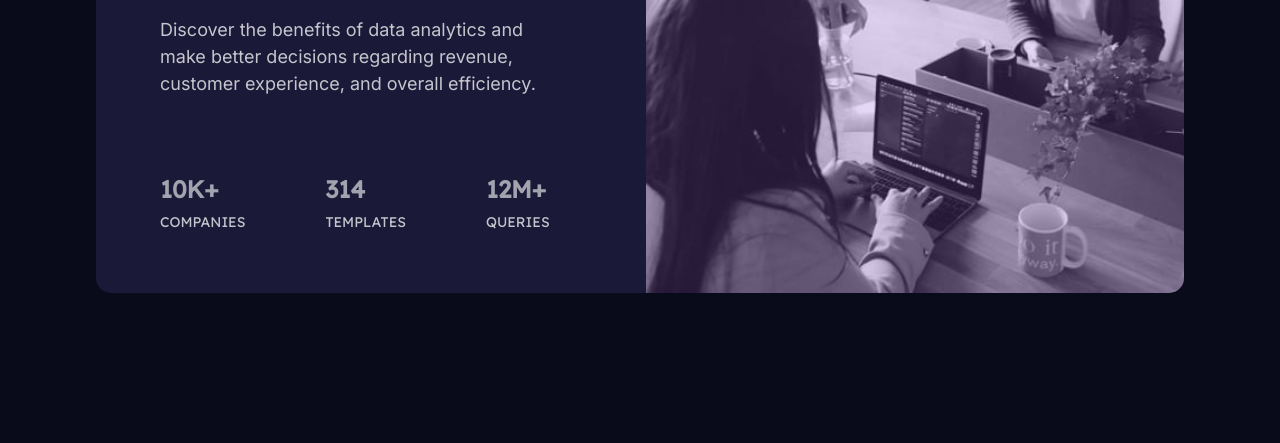
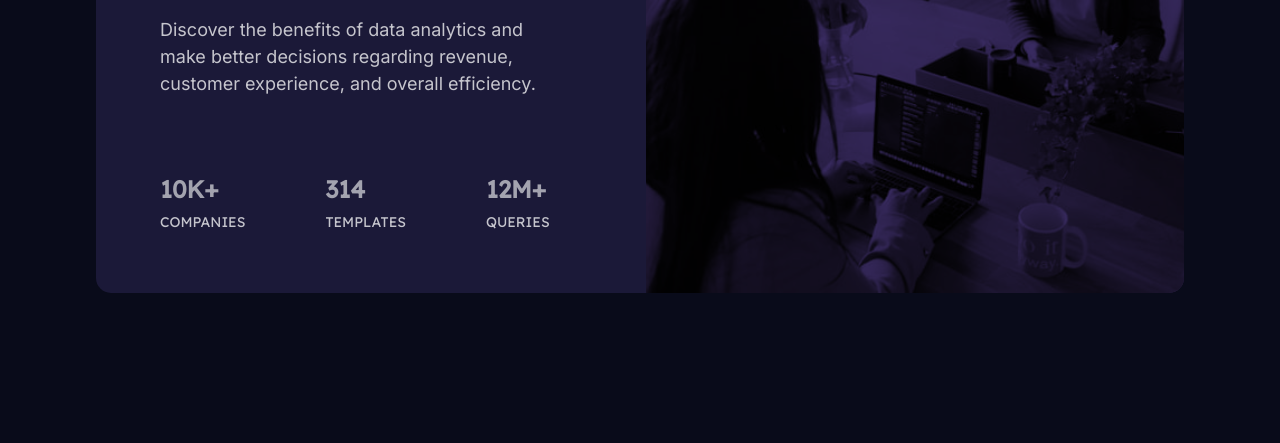
Before and after one commit to RobicaCodeaza/stats-preview-card-component, a plain HTML site: page index.html in a window 1280 px wide. Shown: the part 357-800 px from the top of the page. Drawn offline with Linux system fonts and the light colour scheme.

Commit message:
Stats Preview Card with mix-blend-mode

```diff
--- a/CSS/style.css
+++ b/CSS/style.css
@@ -35,8 +35,9 @@ body {
   position: relative;
   height: 100%;
   width: 100%;
+  background-color: rgba(147, 92, 219, 0.247);
 }
-.imgBx::after {
+/* .imgBx::after {
   position: absolute;
   content: "";
   top: 0;
@@ -44,13 +45,14 @@ body {
   height: 100%;
   width: 100%;
   background: rgba(147, 92, 219, 0.247);
-}
+} */
 
 .imgBx .img {
   position: relative;
   height: 100%;
   width: 100%;
   object-fit: cover;
+  mix-blend-mode: multiply;
 }
 .contentBx {
   position: relative;
```
